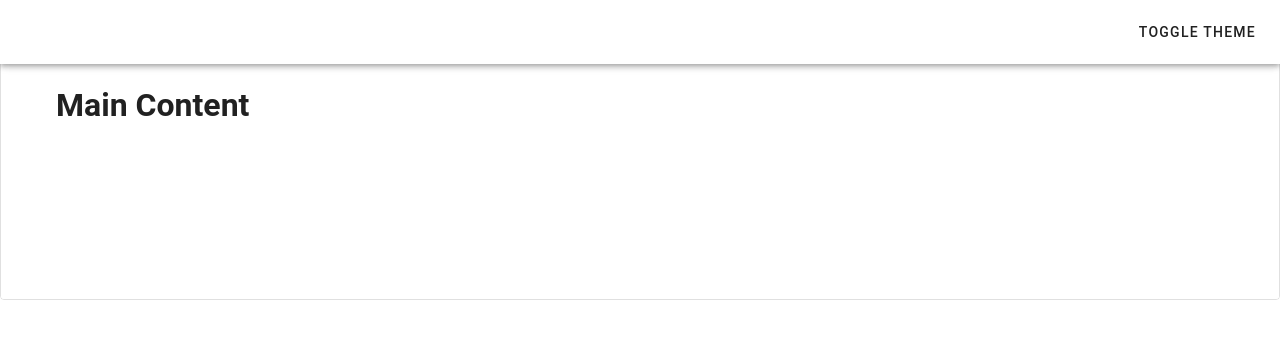
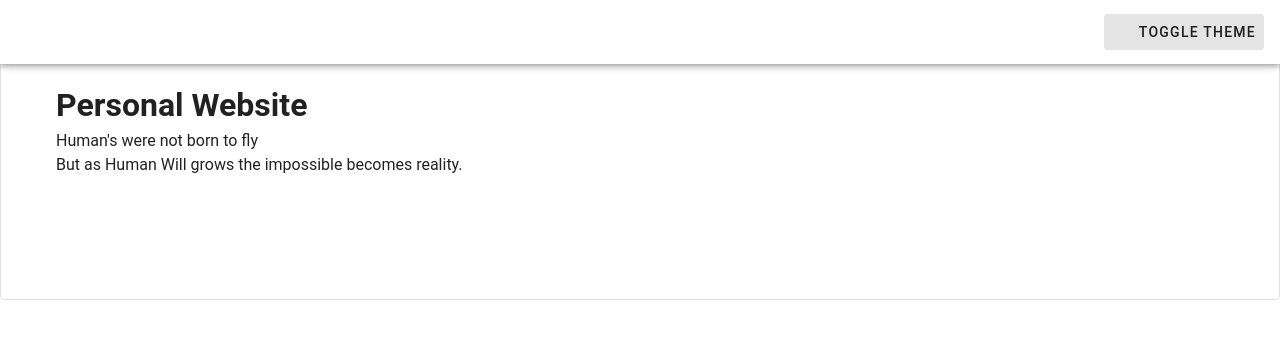
Before and after one commit to GHINonan/skillhunt-test, a Vue app: page / in a window 1280 px wide. Shown: the top 338 px of the page. Built offline with nearby package versions, Linux system fonts and the light colour scheme.

Commit message:
feat:added proper folder designations

```diff
--- a/src/router/index.js
+++ b/src/router/index.js
@@ -1,5 +1,5 @@
 import { createRouter, createWebHistory } from 'vue-router'
-import LoginView from '@/views/LoginView.vue'
+import LoginView from '@/views/auth/LoginView.vue'
 const router = createRouter({
   history: createWebHistory(import.meta.env.BASE_URL),
   routes: [
--- a/src/views/LoginView.vue
+++ b/src/views/auth/LoginView.vue
@@ -15,6 +15,7 @@ function onClick() {
         <v-spacer></v-spacer>
 
         <v-btn
+          variant="tonal"
           :prepend-icon="theme === 'light' ? 'mdi-weather-sunny' : 'mdi-weather-night'"
           text="Toggle Theme"
           slim
@@ -24,7 +25,9 @@ function onClick() {
 
       <v-main>
         <v-container>
-          <h1>Main Content</h1>
+          <h1>Personal Website</h1>
+          <p>Human's were not born to fly</p>
+          <p>But as Human Will grows the impossible becomes reality.</p>
         </v-container>
       </v-main>
     </v-app>
```
